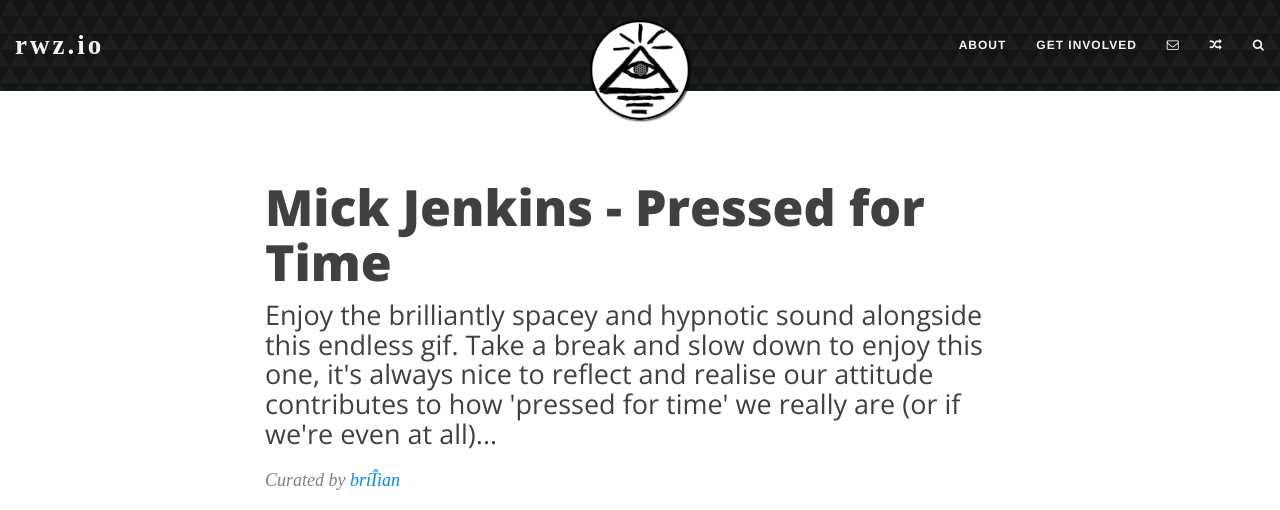
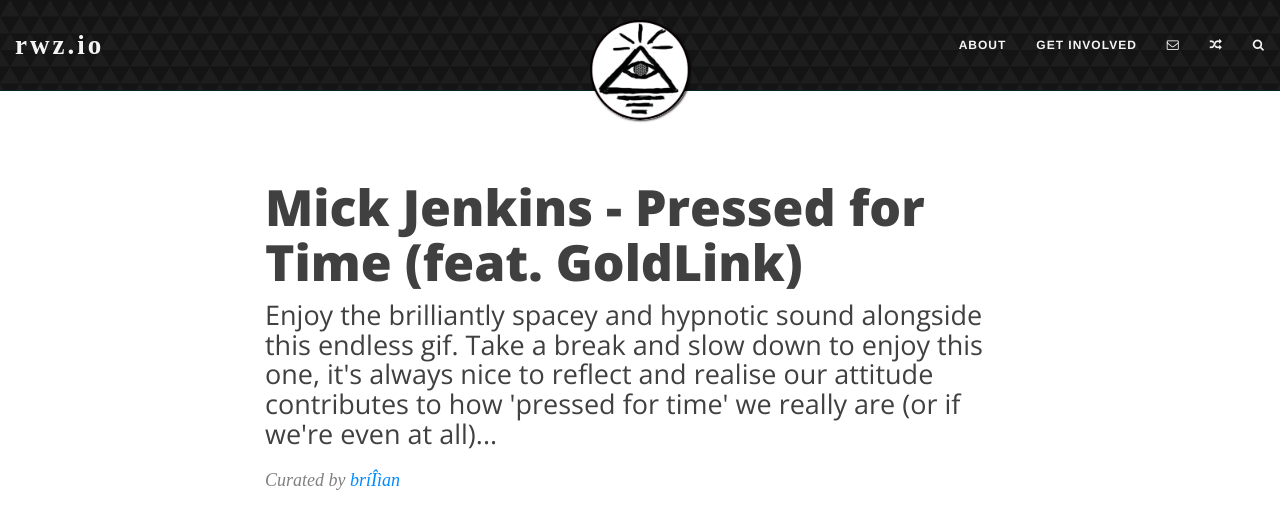
Before and after one commit to rhymeswithzion/rwz-test, a Jekyll site: the page built from _posts/2017-09-12-mick-jenkins-pressed-for-time.md, in a window 1280 px wide and 900 px high, cut to the strip 0-510 px from the top of the window. Built offline with Jekyll 4.4.1, drawn with Linux system fonts in a browser that asks for light colours; some web fonts are replaced; comment, search, counter and statistics services are not loaded.

Commit message:
Create 2017-09-12-mick-jenkins-pressed-for-time.md

```diff
--- a/_posts/2017-09-12-mick-jenkins-pressed-for-time.md
+++ b/_posts/2017-09-12-mick-jenkins-pressed-for-time.md
@@ -1,7 +1,7 @@
 ---
 layout: post
 published: true
-title: Mick Jenkins - Pressed for Time
+title: Mick Jenkins - Pressed for Time (feat. GoldLink)
 image: 'https://i1.sndcdn.com/artworks-000211140283-43za9y-t500x500.jpg'
 date: '2017-02-27'
 subtitle: >-
@@ -11,7 +11,7 @@
   if we're even at all)...
 author: brian
 ---
-<br>
+
 <div style="text-align:center"><img src="https://media.giphy.com/media/3oKIPwv9exqYPaB03K/giphy.gif" width="333" height="333" frameBorder="0" /></div>
 <br>
 <iframe width="100%" height="150" scrolling="no" frameborder="no" src="https://w.soundcloud.com/player/?url=https%3A//api.soundcloud.com/tracks/311029941&amp;color=%23008b8b&amp;auto_play=false&amp;hide_related=false&amp;show_comments=false&amp;show_user=false&amp;show_reposts=false&amp;visual=true"></iframe>
```
